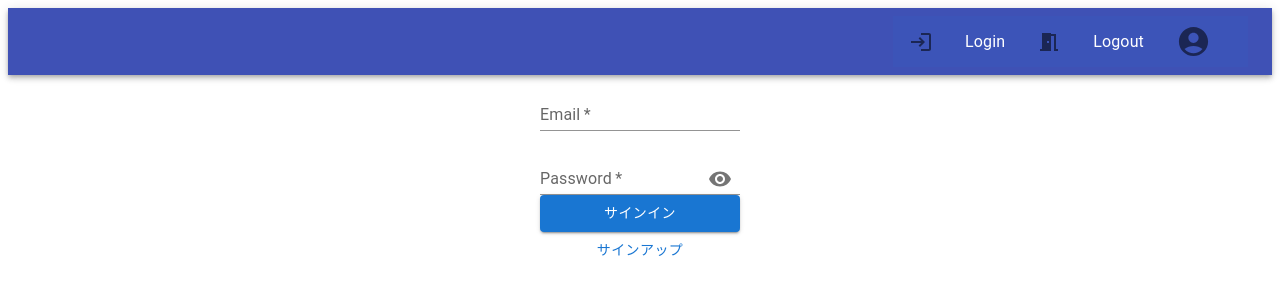
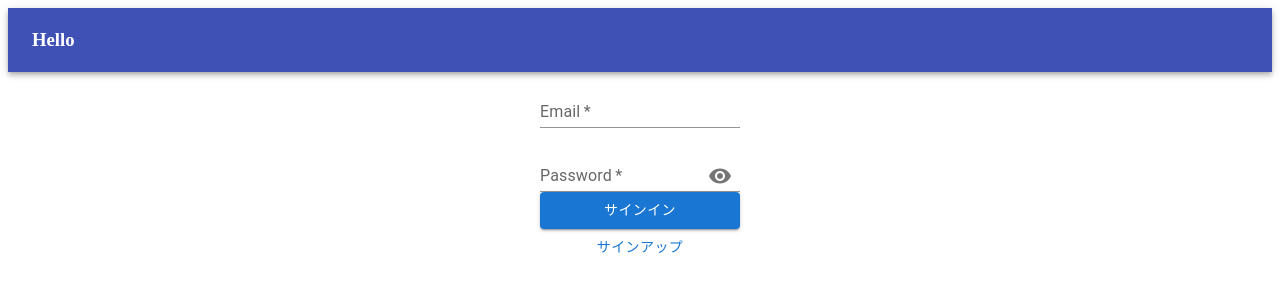
Before and after one commit to Omochi-Okome/PomodoroList, a React (Create React App) app in the folder client/: page /auth/login in a window 1280 px wide. Shown: the top 300 px of the page. Built offline with nearby package versions, Linux system fonts and the light colour scheme; no server answers.

Commit message:
モーダルの不調の修正とリファクタリング

```diff
--- a/client/src/App.jsx
+++ b/client/src/App.jsx
@@ -32,7 +32,7 @@ const App = () => {
   return (
     <AuthProvider>
       <Router>
-        <TopBar />
+        <TopBar user={user} />
         <Grid container>
           {user && (
             <>
--- a/client/src/components/HomeFolder/HomeFolder.jsx
+++ b/client/src/components/HomeFolder/HomeFolder.jsx
@@ -1,8 +1,9 @@
 import * as React from 'react';
 import { useNavigate } from 'react-router-dom';
 import { useState } from 'react';
+// External File
 import './HomeFolder.css'
-/* MaterialUI */
+// MaterialUI
 import Box from '@mui/material/Box';
 import List from '@mui/material/List';
 import ListItemButton from '@mui/material/ListItemButton';
--- a/client/src/components/Modal/Modal.jsx
+++ b/client/src/components/Modal/Modal.jsx
@@ -1,54 +1,18 @@
-import { Box, CircularProgress, makeStyles, Typography, Button } from '@material-ui/core';
 import { useEffect, useState } from 'react';
+// External File
 import API from '../../api';
-/* MaterialUI */
+import ModalStyle from './ModalStyle';
+// Firebase
+import { getAuth } from "firebase/auth";
+// MaterialUI
+import { Box, CircularProgress, Typography, Button } from '@material-ui/core';
 import PlayCircleFilledWhiteIcon from '@mui/icons-material/PlayCircleFilledWhite';
 import StopCircleIcon from '@mui/icons-material/StopCircle';
 import DeleteForeverIcon from '@mui/icons-material/DeleteForever';
 
-
-const useStylesCountDown = makeStyles(() => ({
-  container: {
-    position: 'fixed',
-    top: 0,
-    right: 0,
-    bottom: 0,
-    left: 0,
-    display: 'flex',
-    flexDirection: 'column',
-    alignItems: 'center',
-    justifyContent: 'center',
-    backgroundColor: 'rgba(0, 0, 0, 0.5)',
-  },
-  root: {
-    position: 'relative',
-    display: 'flex',
-    flexDirection: 'row',
-    alignItems: 'center',
-    justifyContent: 'center',
-  },
-  bottom: { color: '#b2b2b2' },
-  top: {
-    animationDuration: '100ms',
-    position: 'absolute',
-    left: 0
-  },
-  circle: { strokeLinecap: 'round' },
-  text: {
-    fontWeight: 'bold',
-    fontSize: '3em',
-    marginTop: '1em',
-  },
-  buttonsContainer: {
-    display: 'flex',
-    flexDirection: 'row',
-    justifyContent: 'center',
-  }
-}));
-
 const Modal = (props) => {
   const [stopBool, setStopBool] = useState(false);
-  const classes = useStylesCountDown();
+  const classes = ModalStyle();
   const { duration, colors = [], colorValues = [], onComplete, selectedId } = props;
   const [timeDuration, setTimeDuration] = useState(duration);
   const [countdownText, setCountdownText] = useState();
@@ -56,6 +20,9 @@ const Modal = (props) => {
   const [countdownColor, setCountdownColor] = useState('#004082');
   const [timerCompleted, setTimerCompleted] = useState(false);
   const [isRequesting, setIsRequesting] = useState(false);
+  const auth = getAuth();
+  const user = auth.currentUser;
+  const token = user.getIdToken();
 
   useEffect(() => {
     let intervalId;
@@ -97,24 +64,22 @@ const Modal = (props) => {
     });
   }, [timeDuration, colorValues, colors]);
 
-  const countUpPomodoroCount = () => {
+  const countUpPomodoroCount = async() => {
     if (isRequesting || timerCompleted) return;
-    setIsRequesting(true);
-    API.post(`${process.env.REACT_APP_API_URL}/countUpPomodoroCount`, {
-      selectedId,
-      credentials:'include'
-    })
-      .then((result)=> {
-        if (!timerCompleted) {
-          console.log(result)}
+    try{
+      setIsRequesting(true);
+      API.post(`${process.env.REACT_APP_API_URL}/home/countUpPomodoroCount`, {
+        selectedId,
+        credentials:'include'
+      }, {
+        headers: {
+          Authorization: `Bearer ${token}`
         }
-      )
-      .catch((err) => {
-        if (!timerCompleted) {
-          console.log('countUpPomodoroCountでエラー発生',err)
-        }
-      })
-      .finally(() => setIsRequesting(false));
+      });
+      setIsRequesting(false);
+    } catch(err) {
+      console.error(err);
+    }
   }
 
   return (
--- /dev/null
+++ b/client/src/components/Modal/ModalStyle.jsx
@@ -0,0 +1,43 @@
+// MaterialUI
+import { makeStyles } from '@material-ui/core';
+
+const ModalStyle = makeStyles(() => ({
+  container: {
+    position: 'fixed',
+    top: 0,
+    right: 0,
+    bottom: 0,
+    left: 0,
+    display: 'flex',
+    flexDirection: 'column',
+    alignItems: 'center',
+    justifyContent: 'center',
+    backgroundColor: 'rgba(0, 0, 0, 0.5)',
+  },
+  root: {
+    position: 'relative',
+    display: 'flex',
+    flexDirection: 'row',
+    alignItems: 'center',
+    justifyContent: 'center',
+  },
+  bottom: { color: '#b2b2b2' },
+  top: {
+    animationDuration: '100ms',
+    position: 'absolute',
+    left: 0
+  },
+  circle: { strokeLinecap: 'round' },
+  text: {
+    fontWeight: 'bold',
+    fontSize: '3em',
+    marginTop: '1em',
+  },
+  buttonsContainer: {
+    display: 'flex',
+    flexDirection: 'row',
+    justifyContent: 'center',
+  }
+}));
+
+export default ModalStyle;
--- a/client/src/components/ToDoForm/ToDoForm.jsx
+++ b/client/src/components/ToDoList/ToDoForm.jsx
@@ -1,4 +1,5 @@
 import React from 'react';
+// MaterialUI
 import {Grid, TextField } from '@material-ui/core';
 
 const ToDoForm = ({inputValue, handleInputChange, }) => {
--- a/client/src/components/ToDoList/ToDoList.jsx
+++ b/client/src/components/ToDoList/ToDoList.jsx
@@ -1,11 +1,16 @@
 import React, { useState, useEffect } from "react";
+import { createPortal } from "react-dom";
+import { useNavigate } from "react-router-dom";
+// External File
 import API from "../../api";
+import Modal from "../Modal/Modal";
+import ToDoForm from "./ToDoForm";
+import ToDoItem from "./ToDoItem";
+// Firebase
 import { getAuth } from "firebase/auth";
+// Other
 import dayjs from "dayjs";
-import Modal from "../Modal/Modal";
-import { createPortal } from "react-dom";
-import ToDoForm from "../ToDoForm/ToDoForm";
-import ToDoItem from "../ToDoItem/ToDoItem";
+
 
 const ModalPortal = ({ children }) => {
   const target = document.querySelector(".container.start");
@@ -14,12 +19,13 @@ const ModalPortal = ({ children }) => {
 
 const ToDoList = () => {
   const initialDate = dayjs();
+  const navigate = useNavigate();
+  const auth = getAuth();
+  const user = auth.currentUser;
   const [todoList, setTodoList] = useState([]);
   const [inputValue, setInputValue] = useState("");
   const [modalOpen, setModalOpen] = useState(false);
   const [selectedTodoId, setSelectedTodoId] = useState(null);
-  const auth = getAuth();
-  const user = auth.currentUser;
 
   useEffect(() => {
     if (user) {
@@ -41,7 +47,6 @@ const ToDoList = () => {
       const response = await API.get(`${process.env.REACT_APP_API_URL}/home`, {
         withCredentials: true,
       });
-      console.log(response.data);
       setTodoList(response.data);
     } catch (err) {
       console.log(err);
@@ -50,9 +55,7 @@ const ToDoList = () => {
 
   const handleSubmit = async (event) => {
     event.preventDefault();
-    if (!inputValue.trim()) {
-      return;
-    }
+    if (!inputValue.trim()) return;
     try {
       const dataToSend = {
         userId: user.uid,
@@ -87,20 +90,18 @@ const ToDoList = () => {
   };
 
   const handleOnComplete = async () => {
-    setModalOpen(false);
-    await API.post(`${process.env.REACT_APP_API_URL}/`,{
-      userId: user.uid
-    })
+    try {
+      setModalOpen(false);
+      navigate('/home');
+    } catch(err) {
+      console.error(err);
+    }
   };
 
   return (
     <div className="container start" onSubmit={handleSubmit}>
       <ToDoForm inputValue={inputValue} handleInputChange={handleInputChange} />
-      <ToDoItem
-        todoList={todoList}
-        handleStartCountdown={handleStartCountdown}
-        deleteItem={deleteItem}
-      />
+      <ToDoItem todoList={todoList} handleStartCountdown={handleStartCountdown} deleteItem={deleteItem} />
       {modalOpen && (
           <ModalPortal>
             <Modal
--- a/client/src/components/TopBar.jsx
+++ b/client/src/components/TopBar.jsx
@@ -1,5 +1,3 @@
-import * as React from 'react';
-import { useState } from 'react';
 import { useNavigate } from 'react-router-dom';
 /* MaterialUI */
 import { AppBar, Toolbar } from '@material-ui/core'
@@ -9,49 +7,37 @@ import ListItemIcon from '@mui/material/ListItemIcon';
 import ListItemText from '@mui/material/ListItemText';
 /* MaterialUI icon */
 import AccountCircleIcon from '@mui/icons-material/AccountCircle';
-import LoginIcon from '@mui/icons-material/Login';
 import MeetingRoomIcon from '@mui/icons-material/MeetingRoom';
 
-function TopBar() {
-  const [selectedIndex, setSelectedIndex] = useState(0);
+const TopBar = ({user}) => {
   const navigate = useNavigate();
+
   const handleListItemClick = (index) => {
-    setSelectedIndex(index);
-    switch(index) {
-      case 0:
-        navigate('/auth/login');
-        break;
-      case 1:
-        navigate('/auth/logout');
-        break;
-      case 2:
-        navigate('/mypage');
-        break;
-    }
+    if (index === 'logout') navigate('/auth/logout');
+    if (index === 'mypage') navigate('/mypage');
   };
 
   return (
     <AppBar position='static'>
       <Toolbar>
+        { user ? (
           <List style={{marginLeft: 'auto',display:'flex', flexDirection: 'row'}}>
-          <ListItemButton selected={selectedIndex === 0} onClick={() => handleListItemClick(0)}>
-            <ListItemIcon>
-              <LoginIcon />
-            </ListItemIcon>
-            <ListItemText primary='Login' />
-          </ListItemButton>
-          <ListItemButton selected={selectedIndex === 0} onClick={() => handleListItemClick(1)}>
+            <ListItemButton onClick={() => handleListItemClick('logout')}>
               <ListItemIcon>
                 <MeetingRoomIcon />
               </ListItemIcon>
               <ListItemText primary='Logout' />
             </ListItemButton>
-          <ListItemButton selected={selectedIndex === 0} onClick={() => handleListItemClick(2)}>
+            <ListItemButton onClick={() => handleListItemClick('mypage')}>
               <ListItemIcon>
                 <AccountCircleIcon fontSize='large'/>
               </ListItemIcon>
             </ListItemButton>
           </List>
+        ):
+        (
+          <h3>Hello</h3>
+        )}
       </Toolbar>
     </AppBar>
 );
--- a/client/src/components/UserActivity/UserActivity.jsx
+++ b/client/src/components/UserActivity/UserActivity.jsx
@@ -1,5 +1,7 @@
 import React, {useState, useEffect} from "react";
+// External File
 import API from "../../api";
+// Firebase
 import { getAuth } from "firebase/auth";
 
 const UserActivity = () => {
@@ -32,7 +34,6 @@ const UserActivity = () => {
   return(
     <div>
       <div>
-        {console.log(userActivity)}
         {userActivity.length > 0 && userActivity[0] ? (
           <div>
             <h2>ユーザーID: {userActivity[0].userId}</h2>
```
Also changed, not shown: client/src/components/ArchiveList/ArchiveItem.jsx (renamed from client/src/components/ArchiveItem/ArchiveItem.jsx, +4 -4 lines), client/src/components/ArchiveList/ArchiveList.jsx (+6 -3 lines), client/src/components/ToDoList/ToDoItem.jsx (renamed from client/src/components/ToDoItem/ToDoItem.jsx, +8 -6 lines), client/src/components/ToDoList/ToDoList.css (renamed from client/src/components/ToDoItem/ToDoList.css). Lines whose indentation alone changed are shown as unchanged.
